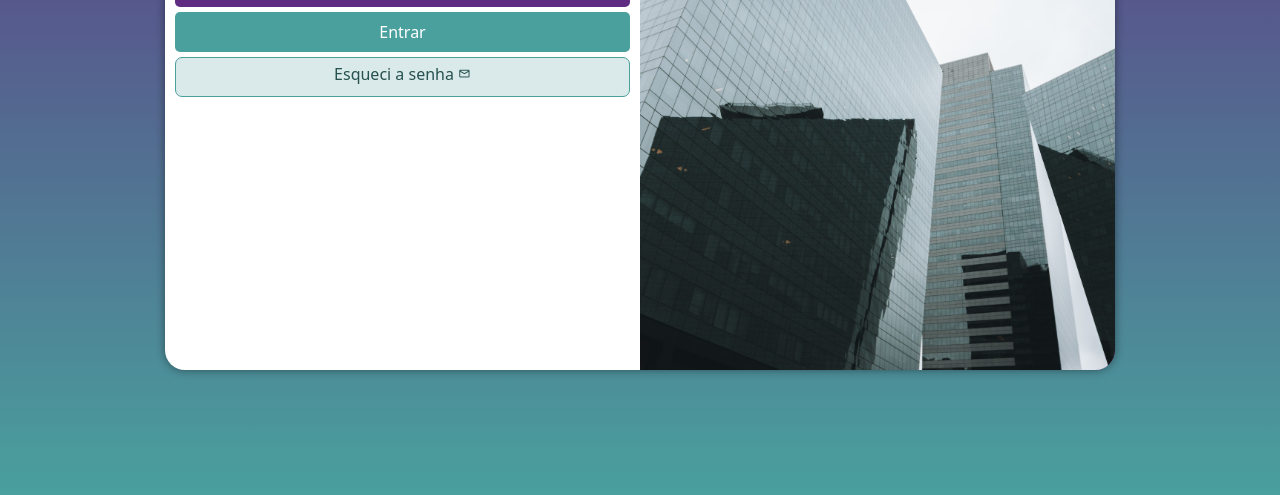
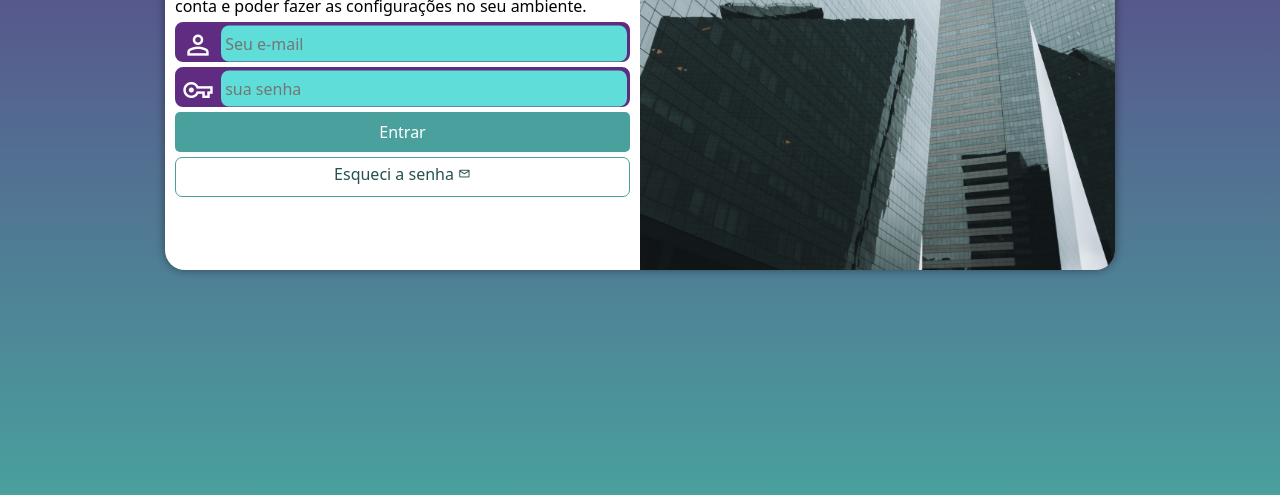
Before and after one commit to DanrleyDimasC/projeto-login, a plain HTML site: page index.html in a window 1280 px wide. Shown: the part 305-800 px from the top of the page. Drawn offline with nearby package versions, Linux system fonts and the light colour scheme.

Commit message:
bug fixed

```diff
--- a/estilos/media-query.css
+++ b/estilos/media-query.css
@@ -8,6 +8,7 @@
 
     section#login {
         width: 80vw;
+        height: 290px;
     }
 
     section#login > div#imagem {
@@ -30,6 +31,7 @@
 
     section#login {
         width: 950px;
+        height: 350px;
     }
 
     section#login > div#imagem {
@@ -48,6 +50,7 @@
     }
 
     div#formaulario > p {
-        font-size: 1.2em;
+        font-size: 1em;
+        margin: 10px 0px;
     }
 }
--- a/estilos/style.css
+++ b/estilos/style.css
@@ -32,7 +32,7 @@ section#login {
     position: absolute;
     top: 50%;
     left: 50%;
-    transform: translate(-50%, -50%);
+
     overflow: hidden;
 
     background-color: white;
@@ -41,8 +41,10 @@ section#login {
     border-radius: 20px;
     box-shadow: 0px 0px 10px rgba(0, 0, 0, 0.441);
 
+    transform: translate(-50%, -50%);
     transition: width .3s, height .3s;
     transition-timing-function: ease;
+
 }
 
 section#login > div#imagem {
@@ -69,15 +71,39 @@ div#formaulario > p {
 
 form > div.campo {
     background-color: #5f2c82;
+    border: 2px solid #5f2c82;
     display: block;
     width: 100%;
     height: 40px;
-    border-radius: 5px;
+    border-radius: 8px;
     margin: 5px 0px;
 }
 
 div.campo > label {
     display: none;
+}
+
+div.campo > i {
+    color: white;
+    font-size: 2em;
+    width: 40px;
+    padding: 5px;
+}
+
+div.campo > input {
+    background-color: #5fddd9;
+    font-size: 1em;
+    width: calc(100% - 45px);
+    height: 100%;
+    border: 0px;
+    border-radius: 8px;
+    padding: 4px;
+    transform: translateY(-11.5px);
+}
+
+div.campo > input:focus-within {
+    background-color: white;
+    border: none;
 }
 
 form > input[type=submit] {
@@ -104,7 +130,7 @@ form > a.botao {
     height: 40px;
     padding-top: 5px;
     margin-top: 5px;
-    background-color: #dae9e9;
+    background-color: #ffffff;
     color: #25514f;
     border: 1px solid #49a09d;
     border-radius: 7px;
```
